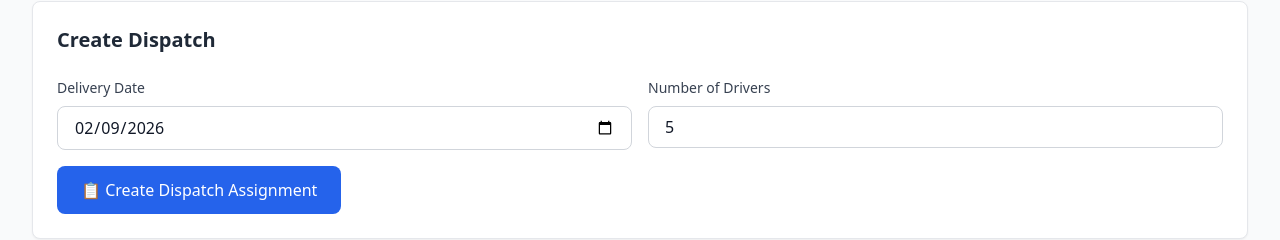
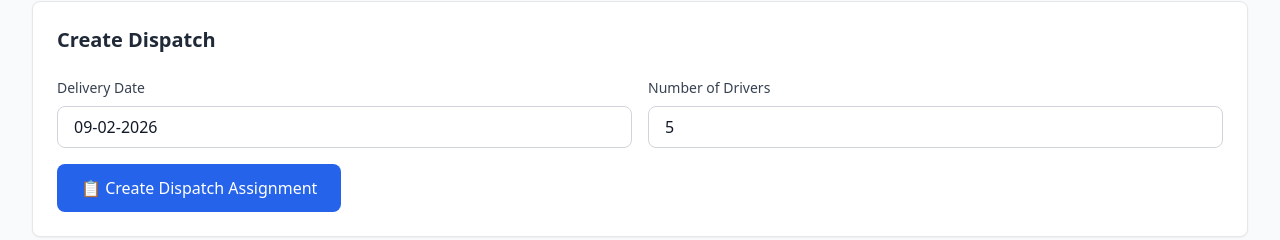
Before and after one commit to saifeldeen28/vercel, a Next.js app: page / in a window 1280 px wide. Shown: the part 131-371 px from the top of the page. Built offline with nearby package versions, Linux system fonts and the light colour scheme.

Commit message:
refactor date

```diff
--- a/app/page.tsx
+++ b/app/page.tsx
@@ -56,9 +56,19 @@ interface MessagingResponse {
   messaging_results: MessagingResult[];
 }
 
+function toISODate(ddmmyyyy: string): string {
+  const [d, m, y] = ddmmyyyy.split('-');
+  return `${y}-${m}-${d}`;
+}
+
+function toDisplayDate(yyyymmdd: string): string {
+  const [y, m, d] = yyyymmdd.split('-');
+  return `${d}-${m}-${y}`;
+}
+
 export default function Home() {
   const [deliveryDate, setDeliveryDate] = useState<string>(
-    new Date().toISOString().split('T')[0]
+    toDisplayDate(new Date().toISOString().split('T')[0])
   );
   const [driversCount, setDriversCount] = useState<number>(5);
   const [loading, setLoading] = useState<boolean>(false);
@@ -84,7 +94,7 @@ export default function Home() {
           'Content-Type': 'application/json',
         },
         body: JSON.stringify({
-          delivery_date: deliveryDate,
+          delivery_date: toISODate(deliveryDate),
           drivers_count: driversCount,
         }),
       });
@@ -120,7 +130,7 @@ export default function Home() {
           'Content-Type': 'application/json',
         },
         body: JSON.stringify({
-          delivery_date: deliveryDate,
+          delivery_date: toISODate(deliveryDate),
           dispatch_results: dispatchResult.dispatch_results,
         }),
       });
@@ -184,10 +194,12 @@ export default function Home() {
                   Delivery Date
                 </label>
                 <input
-                  type="date"
+                  type="text"
                   id="deliveryDate"
                   value={deliveryDate}
                   onChange={(e) => setDeliveryDate(e.target.value)}
+                  placeholder="DD-MM-YYYY"
+                  pattern="\d{2}-\d{2}-\d{4}"
                   className="input-field"
                   required
                 />
```
